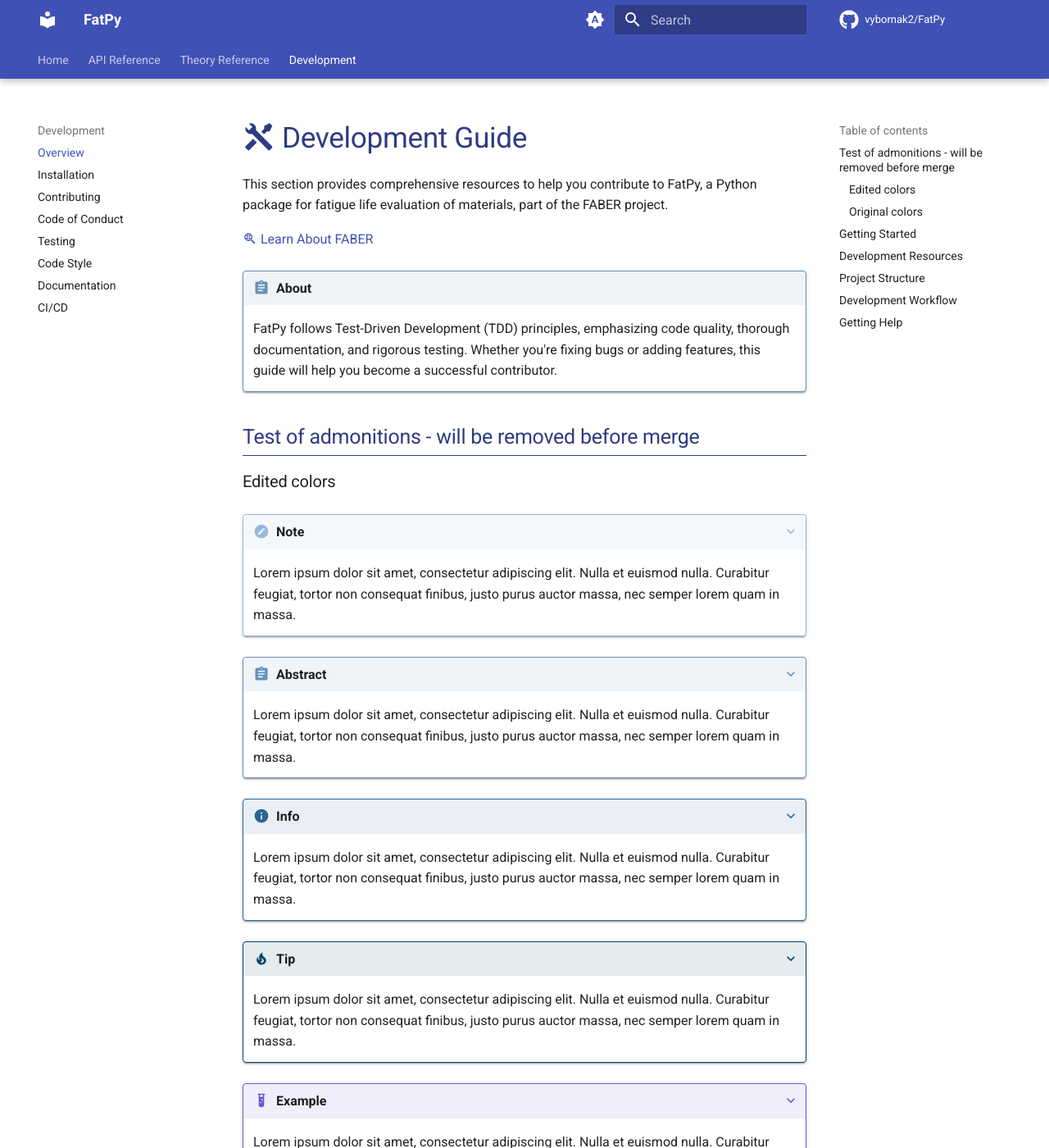
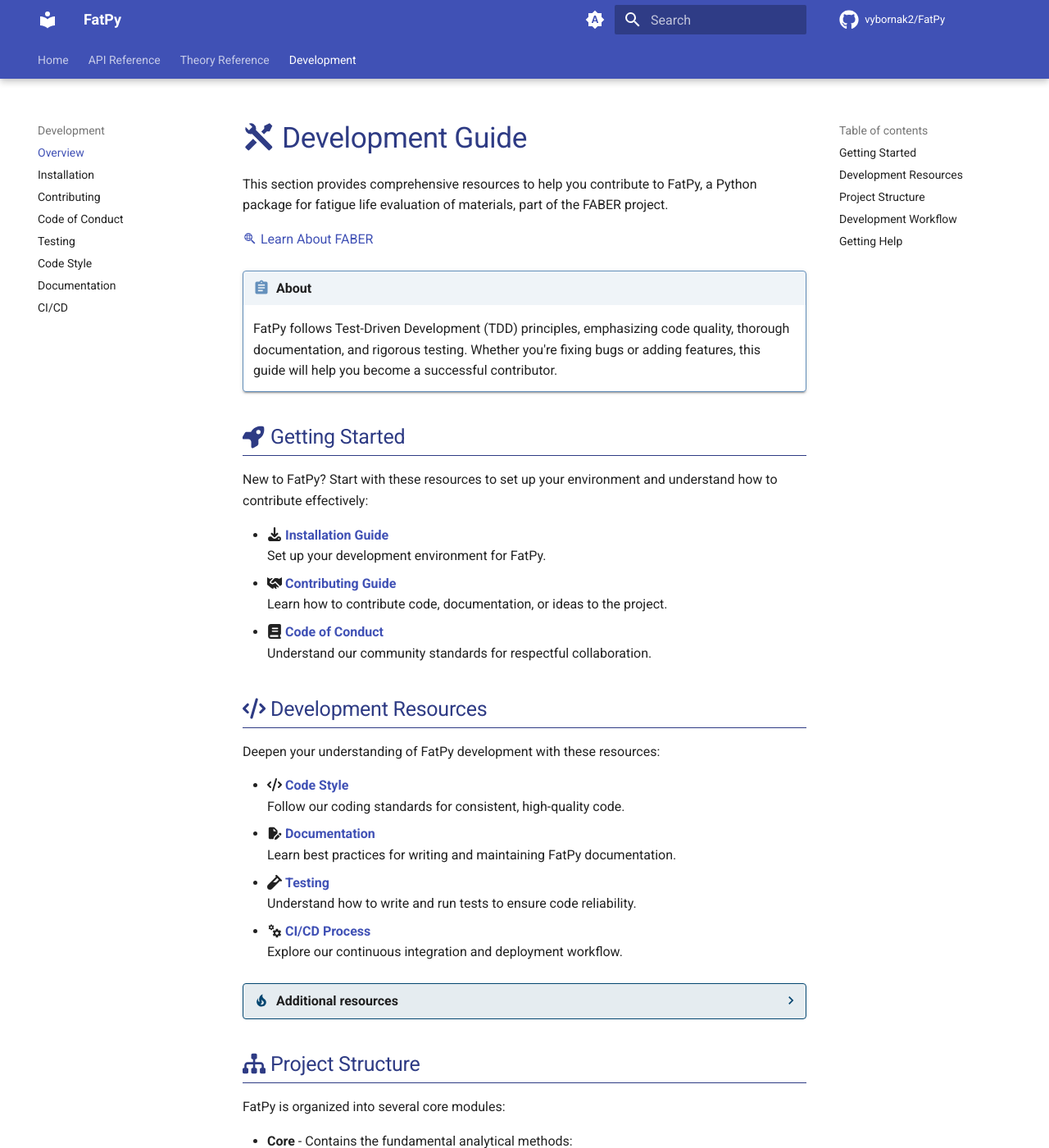
Before and after one commit to faberorg/FatPy, an MkDocs documentation site: the page built from docs/development/index.md, in a window 1280 px wide and 1400 px high. Shown: the whole window at 82% size. Built offline with MkDocs 1.6.1 and Material for MkDocs 9.7.7, drawn with Linux system fonts in a browser that asks for light colours; comment, search, counter and statistics services are not loaded; some of the changed text lies outside the part shown.

Commit message:
deleted redundancies

```diff
--- a/docs/development/index.md
+++ b/docs/development/index.md
@@ -10,74 +10,6 @@
 
 !!! abstract "About"
     FatPy follows Test-Driven Development (TDD) principles, emphasizing code quality, thorough documentation, and rigorous testing. Whether you're fixing bugs or adding features, this guide will help you become a successful contributor.
-
-## Test of admonitions - will be removed before merge
-
-### Edited colors
-
-???+ note
-    Lorem ipsum dolor sit amet, consectetur adipiscing elit. Nulla et
-    euismod nulla. Curabitur feugiat, tortor non consequat finibus, justo
-    purus auctor massa, nec semper lorem quam in massa.
-
-???+ abstract
-    Lorem ipsum dolor sit amet, consectetur adipiscing elit. Nulla et
-    euismod nulla. Curabitur feugiat, tortor non consequat finibus, justo
-    purus auctor massa, nec semper lorem quam in massa.
-
-???+ info
-    Lorem ipsum dolor sit amet, consectetur adipiscing elit. Nulla et
-    euismod nulla. Curabitur feugiat, tortor non consequat finibus, justo
-    purus auctor massa, nec semper lorem quam in massa.
-
-???+ tip
-    Lorem ipsum dolor sit amet, consectetur adipiscing elit. Nulla et
-    euismod nulla. Curabitur feugiat, tortor non consequat finibus, justo
-    purus auctor massa, nec semper lorem quam in massa.
-
-???+ example
-    Lorem ipsum dolor sit amet, consectetur adipiscing elit. Nulla et
-    euismod nulla. Curabitur feugiat, tortor non consequat finibus, justo
-    purus auctor massa, nec semper lorem quam in massa.
-
----
-
-### Original colors
-
-!!! success
-    Lorem ipsum dolor sit amet, consectetur adipiscing elit. Nulla et
-    euismod nulla. Curabitur feugiat, tortor non consequat finibus, justo
-    purus auctor massa, nec semper lorem quam in massa.
-
-!!! question
-    Lorem ipsum dolor sit amet, consectetur adipiscing elit. Nulla et
-    euismod nulla. Curabitur feugiat, tortor non consequat finibus, justo
-    purus auctor massa, nec semper lorem quam in massa.
-
-!!! warning
-    Lorem ipsum dolor sit amet, consectetur adipiscing elit. Nulla et
-    euismod nulla. Curabitur feugiat, tortor non consequat finibus, justo
-    purus auctor massa, nec semper lorem quam in massa.
-
-!!! failure
-    Lorem ipsum dolor sit amet, consectetur adipiscing elit. Nulla et
-    euismod nulla. Curabitur feugiat, tortor non consequat finibus, justo
-    purus auctor massa, nec semper lorem quam in massa.
-
-!!! danger
-    Lorem ipsum dolor sit amet, consectetur adipiscing elit. Nulla et
-    euismod nulla. Curabitur feugiat, tortor non consequat finibus, justo
-    purus auctor massa, nec semper lorem quam in massa.
-
-!!! bug
-    Lorem ipsum dolor sit amet, consectetur adipiscing elit. Nulla et
-    euismod nulla. Curabitur feugiat, tortor non consequat finibus, justo
-    purus auctor massa, nec semper lorem quam in massa.
-
-!!! quote
-    Lorem ipsum dolor sit amet, consectetur adipiscing elit. Nulla et
-    euismod nulla. Curabitur feugiat, tortor non consequat finibus, justo
-    purus auctor massa, nec semper lorem quam in massa.
 
 ## :fontawesome-solid-rocket: Getting Started
 
--- a/docs/stylesheets/extra.css
+++ b/docs/stylesheets/extra.css
@@ -24,11 +24,7 @@
 --custom-example-color: #6a5acd;
 
 /* Define custom icons for admonitions - set to existing standard icons */
---md-admonition-icon--custom-note: var(--md-admonition-icon--note);
---md-admonition-icon--custom-abstract: var(--md-admonition-icon--abstract);
---md-admonition-icon--custom-info: var(--md-admonition-icon--info);
---md-admonition-icon--custom-tip: var(--md-admonition-icon--tip);
---md-admonition-icon--custom-example: var(--md-admonition-icon--example);
+/* --md-admonition-icon--custom-note: var(--md-admonition-icon--note); */
 
 }
 
@@ -138,13 +134,6 @@
     border-radius: 4px;
 }
 
-/* Mobile improvements */
-/* @media screen and (max-width: 76.1875em) {
-    .md-nav--primary .md-nav__title {
-        font-size: 1.2rem;
-        padding: 1rem;
-    }
-} */
 
 /* Modified admonition styles for Abstract */
 .md-typeset .admonition.abstract,
@@ -160,8 +149,8 @@
 .md-typeset .abstract > .admonition-title::before,
 .md-typeset .abstract > summary::before {
   background-color: var(--custom-abstract-color);
-  -webkit-mask-image: var(--md-admonition-icon--custom-abstract);
-          mask-image: var(--md-admonition-icon--custom-abstract);
+  /* -webkit-mask-image: var(--md-admonition-icon--custom-abstract);
+          mask-image: var(--md-admonition-icon--custom-abstract); */
 }
 
 .md-typeset .abstract > .admonition-title::after,
@@ -183,8 +172,6 @@
 .md-typeset .note > .admonition-title::before,
 .md-typeset .note > summary::before {
   background-color: var(--custom-note-color);
-  -webkit-mask-image: var(--md-admonition-icon--custom-note);
-          mask-image: var(--md-admonition-icon--custom-note);
 }
 
 .md-typeset .note > .admonition-title::after,
@@ -206,8 +193,6 @@
 .md-typeset .info > .admonition-title::before,
 .md-typeset .info > summary::before {
   background-color: var(--custom-info-color);
-  -webkit-mask-image: var(--md-admonition-icon--custom-info);
-          mask-image: var(--md-admonition-icon--custom-info);
 }
 
 .md-typeset .info > .admonition-title::after,
@@ -229,8 +214,6 @@
 .md-typeset .tip > .admonition-title::before,
 .md-typeset .tip > summary::before {
   background-color: var(--custom-tip-color);
-  -webkit-mask-image: var(--md-admonition-icon--custom-tip);
-          mask-image: var(--md-admonition-icon--custom-tip);
 }
 
 .md-typeset .tip > .admonition-title::after,
@@ -252,8 +235,6 @@
 .md-typeset .example > .admonition-title::before,
 .md-typeset .example > summary::before {
   background-color: var(--custom-example-color);
-  -webkit-mask-image: var(--md-admonition-icon--custom-example);
-          mask-image: var(--md-admonition-icon--custom-example);
 }
 
 .md-typeset .example > .admonition-title::after,
```
